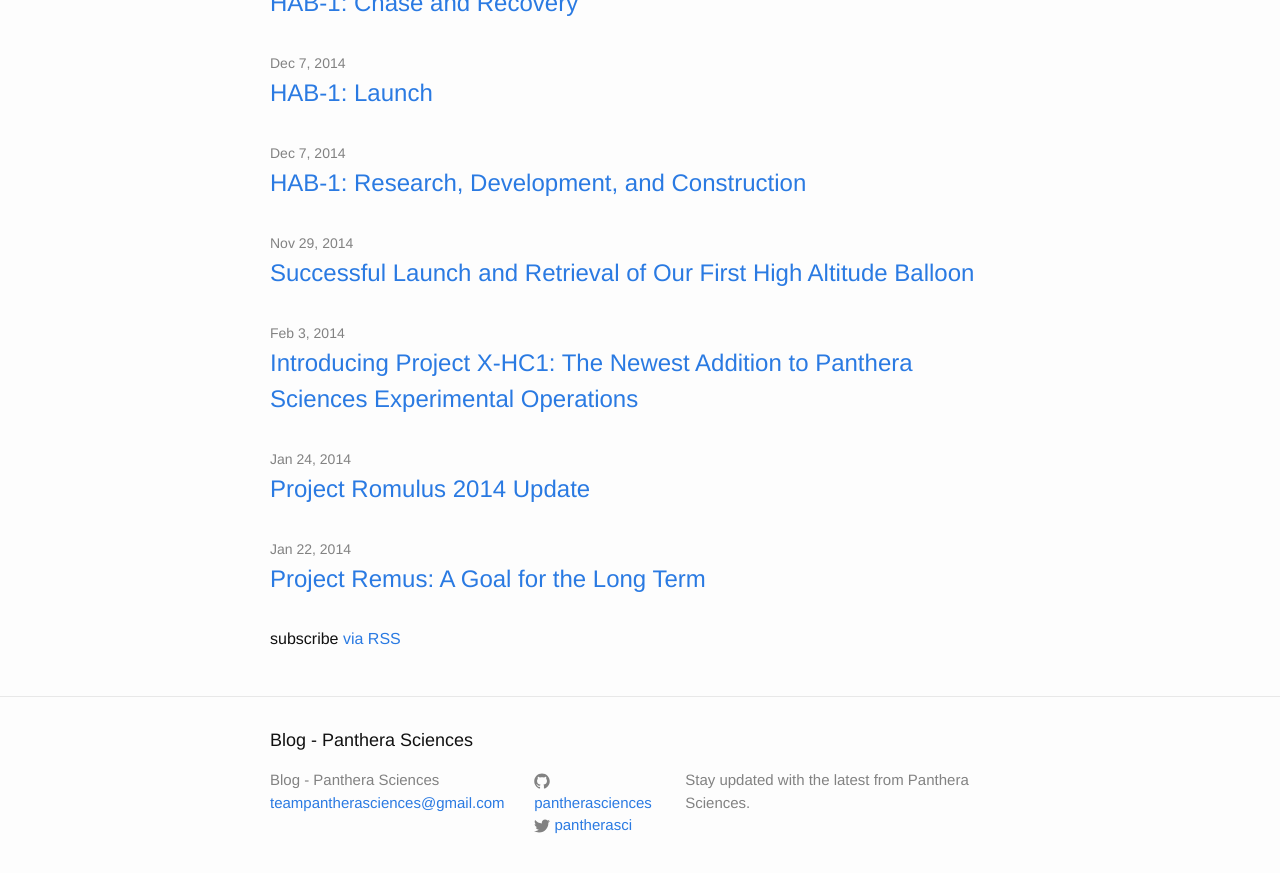
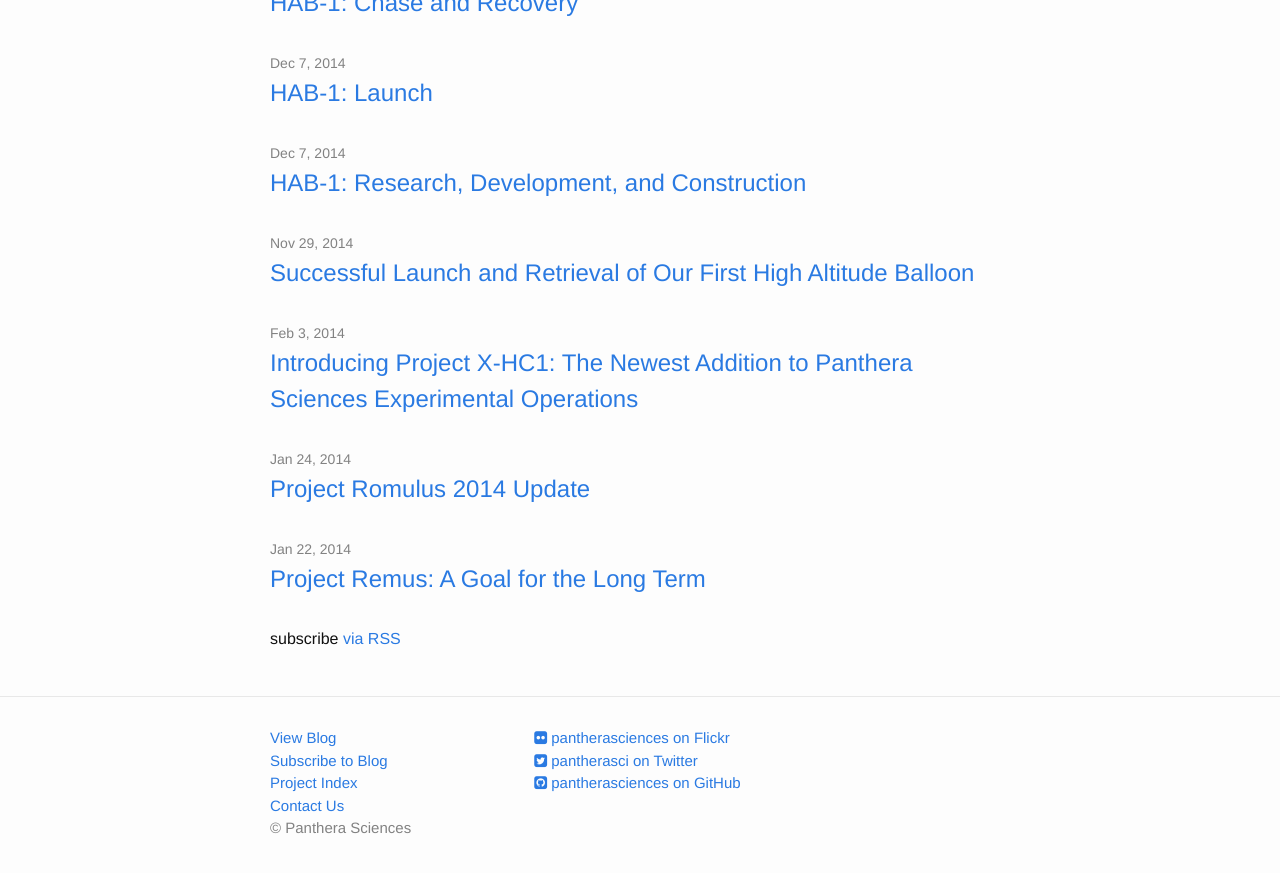
Before and after one commit to josheiland/pantherasconces.github.io, a Jekyll site: the page built from index.html, in a window 1280 px wide and 900 px high, scrolled down 2282 px. Shown: the top 873 px of the window. Built offline with Jekyll 4.4.1, drawn with Linux system fonts in a browser that asks for light colours; nearby versions of some CDN libraries.

Commit message:
Updated includes
New head, header, and footer. Switched social icons to FontAwesome
instead of SVGs. Added Flickr icon.

```diff
--- a/_includes/footer.html
+++ b/_includes/footer.html
@@ -2,35 +2,46 @@
 
   <div class="wrapper">
 
-    <h2 class="footer-heading">{{ site.title }}</h2>
-
+    <!-- Basic Info and Links -->
     <div class="footer-col-wrapper">
       <div class="footer-col footer-col-1">
         <ul class="contact-list">
-          <li>{{ site.title }}</li>
-          <li><a href="mailto:{{ site.email }}">{{ site.email }}</a></li>
+          <li><a href="{{ site.basurl }}/blog/">View Blog</a></li>
+          <li><a href="{{ site.subscribe_rss }}">Subscribe to Blog</a></li>
+          <li><a href="{{ site.baseurl }}/projects/">Project Index</a></li>
+          <li><a href="{{ site.baseurl }}/contact/">Contact Us</a></li>
+          <li>&copy; Panthera Sciences</li>
         </ul>
       </div>
 
-      <div class="footer-col footer-col-2">
+      <!-- Panthera Profile Links -->
+      <div class="footer-col footer-col-3">
         <ul class="social-media-list">
+
+          <!-- Flickr Profile Link -->
+          {% if site.flickr_username %}
+          <li>
+            {% include icon-flickr.html username=site.flickr_username %}
+          </li>
+          {% endif %}
+
+          <!-- Twitter Profile Link-->
+          {% if site.twitter_username %}
+          <li>
+            {% include icon-twitter.html username=site.twitter_username %}
+          </li>
+          {% endif %}
+
+          <!-- GitHub Profile Link-->
           {% if site.github_username %}
           <li>
             {% include icon-github.html username=site.github_username %}
           </li>
           {% endif %}
 
-          {% if site.twitter_username %}
-          <li>
-            {% include icon-twitter.html username=site.twitter_username %}
-          </li>
-          {% endif %}
         </ul>
       </div>
 
-      <div class="footer-col footer-col-3">
-        <p>{{ site.description }}</p>
-      </div>
     </div>
 
   </div>
--- a/_includes/head.html
+++ b/_includes/head.html
@@ -3,10 +3,27 @@
   <meta http-equiv="X-UA-Compatible" content="IE=edge">
   <meta name="viewport" content="width=device-width, initial-scale=1">
 
+  <!-- Some Meta Tags -->
   <title>{% if page.title %}{{ page.title | escape }}{% else %}{{ site.title | escape }}{% endif %}</title>
   <meta name="description" content="{% if page.excerpt %}{{ page.excerpt | strip_html | strip_newlines | truncate: 160 }}{% else %}{{ site.description }}{% endif %}">
+  <meta name="theme-color" content="#607D8B">
 
+  <!-- Facebook Metadata -->
+  <meta property=”og:title” content="Blog - Panthera Sciences"/>
+  <meta property=”og:type” content="blog"/>
+  <meta property=”og:image” content=”hhttp://www.pantherasciences.com/some-image.jpg”/> <!-- Make this a square Panthera Logo -->
+  <meta property=”og:url” content=”http://www.pantherasciences.com/blog”/>
+
+  <!-- Twitter Metadata -->
+  <meta name=”twitter:card” content=”summary”>
+  <meta name=”twitter:url” content="http://www.pantherasciences.com/blog{{ page.url }}">
+  <meta name=”twitter:title” content="{% if page.title %}{{ page.title | escape }}{% else %}{{ site.title | escape }}{% endif %}">
+  <meta name=”twitter:description” content="{% if page.excerpt %}{{ page.excerpt | strip_html | strip_newlines | truncate: 160 }}{% else %}{{ site.description }}{% endif %}">
+  <meta name=”twitter:image” content=”http://www.pantherasciences.com/some-image.jpg”> <!-- Make this a square Panthera Logo -->
+
+  <!-- Stylesheets and Whatnot -->
   <link rel="stylesheet" href="{{ "/css/main.css" | prepend: site.baseurl }}">
   <link rel="canonical" href="{{ page.url | replace:'index.html','' | prepend: site.baseurl | prepend: site.url }}">
   <link rel="alternate" type="application/rss+xml" title="{{ site.title }}" href="{{ "/feed.xml" | prepend: site.baseurl | prepend: site.url }}">
+  <link rel="stylesheet" href="https://maxcdn.bootstrapcdn.com/font-awesome/4.5.0/css/font-awesome.min.css">
 </head>
--- a/_includes/header.html
+++ b/_includes/header.html
@@ -20,6 +20,7 @@
           {% endif %}
         {% endfor %}
       </div>
+      -->
     </nav>
 
   </div>
--- /dev/null
+++ b/_includes/icon-flickr.html
@@ -0,0 +1,4 @@
+<a href="https://flickr.com/photos/{{ include.username }}">
+  <span class="icon fa fa-flickr"></span>
+  <span class="username">{{ include.username }} on Flickr</span>
+</a>
--- a/_includes/icon-github.html
+++ b/_includes/icon-github.html
@@ -1 +1,4 @@
-<a href="https://github.com/{{ include.username }}"><span class="icon icon--github">{% include icon-github.svg %}</span><span class="username">{{ include.username }}</span></a>
+<a href="https://github.com/{{ include.username }}">
+  <span class="icon fa fa-github-square"></span>
+  <span class="username">{{ include.username }} on GitHub</span>
+</a>
--- a/_includes/icon-twitter.html
+++ b/_includes/icon-twitter.html
@@ -1 +1,4 @@
-<a href="https://twitter.com/{{ include.username }}"><span class="icon icon--twitter">{% include icon-twitter.svg %}</span><span class="username">{{ include.username }}</span></a>
+<a href="https://twitter.com/{{ include.username }}">
+  <span class="icon fa fa-twitter-square"></span>
+  <span class="username">{{ include.username }} on Twitter</span>
+</a>
```
Also changed, not shown: other parts of _includes/header.html (+1 -1 lines), _includes/icon-github.svg (deleted), _includes/icon-twitter.svg (deleted).
